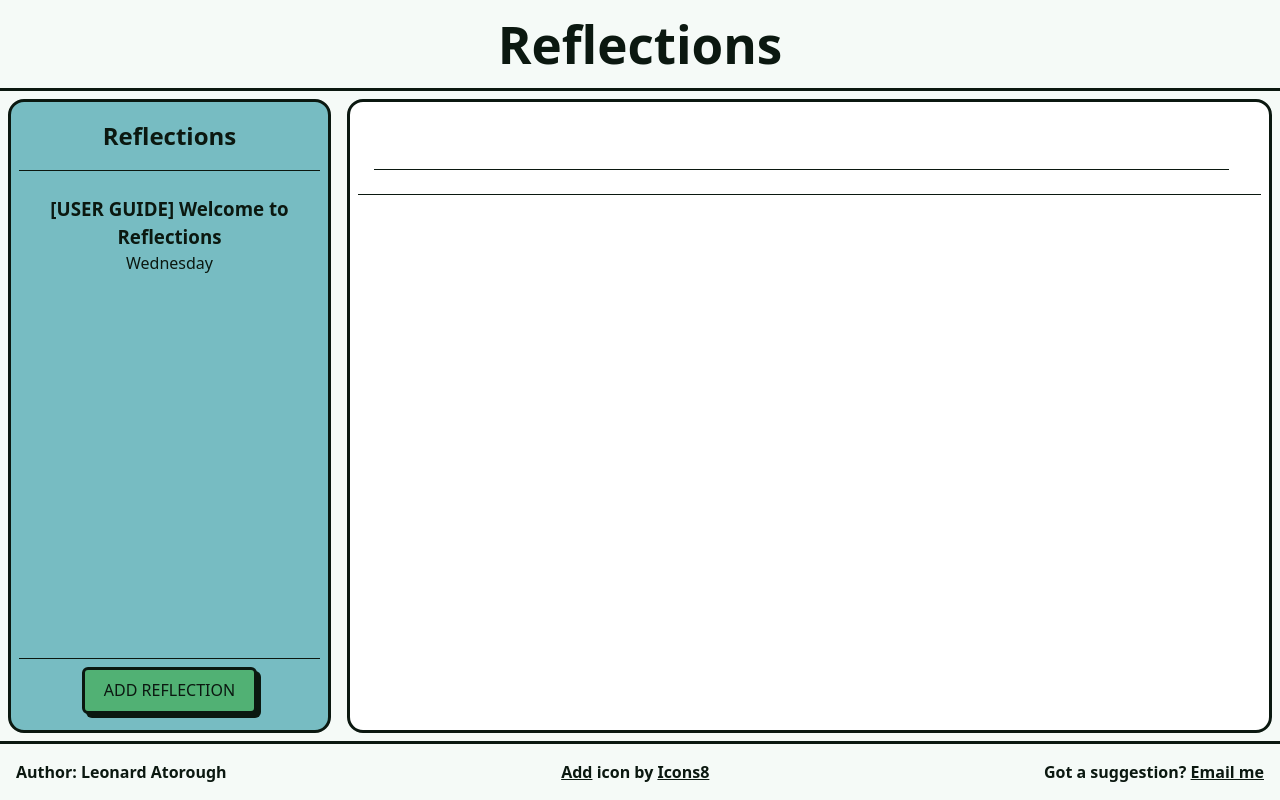
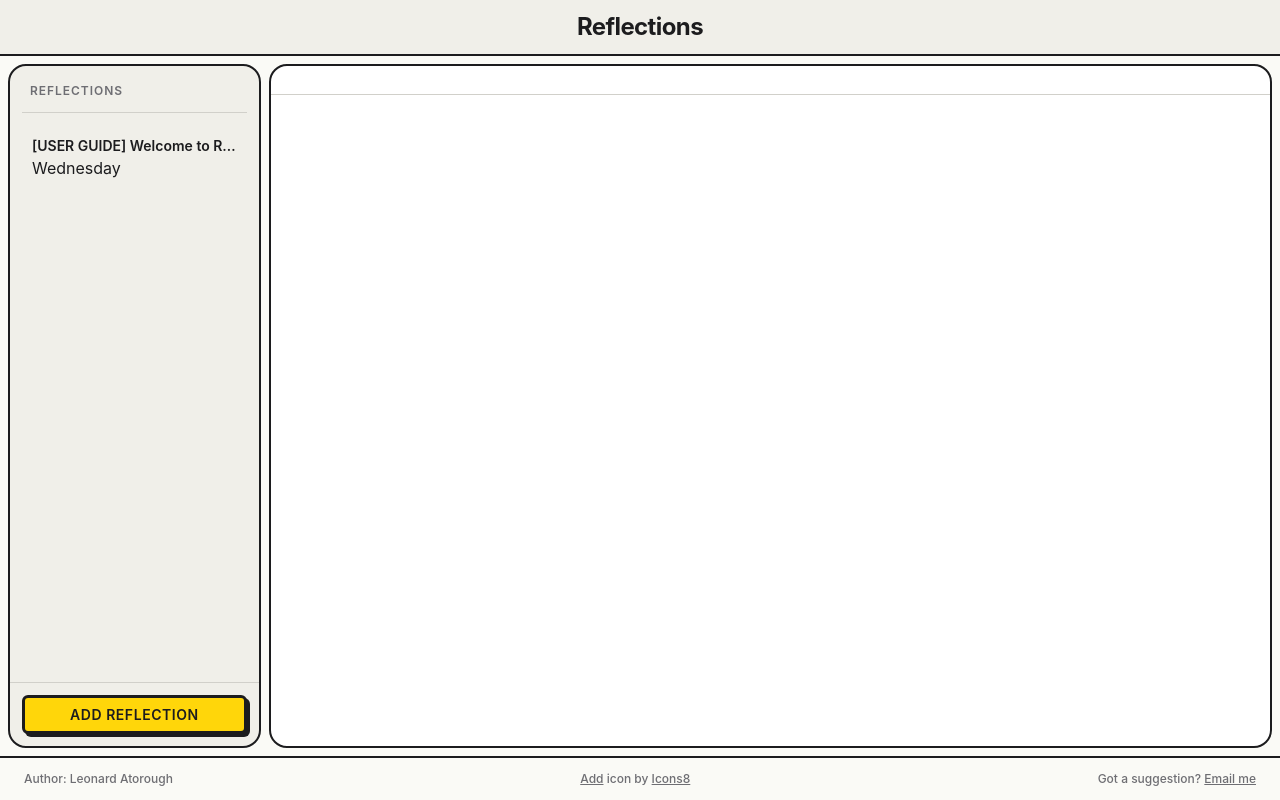
Before and after one commit to Leonard-Atorough/reflections-app, a React (Vite) app: page / in a window 1280 px wide. Built offline with nearby package versions, Linux system fonts and the light colour scheme.

Commit message:
Refactor CSS styles for improved consistency and responsiveness across components

```diff
--- a/src/App.css
+++ b/src/App.css
@@ -1,31 +1,21 @@
 #root {
-  /* max-width: 1280px; */
   width: 100%;
   height: 100%;
   margin: 0 auto;
   padding: 0;
-  text-align: center;
-  /* border: 3px solid var(--text); */
-  /* border-radius: 0.75rem; */
   display: flex;
   flex-direction: column;
-
-  @media screen and (max-width: 600px) {
-    margin: 0;
-    border-radius: 0;
-    border: 0;
-  }
 }
 
 .appBody {
-  max-width: 1280px;
   width: 100%;
-  flex: auto;
+  flex: 1;
+  min-height: 0;
   display: flex;
-  justify-content: space-between;
-  align-items: center;
+  align-items: stretch;
   box-sizing: border-box;
   position: relative;
-  padding: 0.5rem 0;
+  padding: var(--space-2);
+  gap: var(--space-2);
   margin: 0 auto;
 }
--- a/src/components/Reflection/ReflectionDetail.module.css
+++ b/src/components/Reflection/ReflectionDetail.module.css
@@ -1,43 +1,62 @@
 .reflectionHeader {
-  flex: 1;
   display: flex;
-  align-items: center;
-  padding: 0 1rem;
-  height: 100%;
-  padding-bottom: 0.5rem;
-  border-bottom: 1px solid;
-  gap: 1rem;
+  align-items: baseline;
+  gap: var(--space-4);
+  padding: var(--space-4) var(--space-6) var(--space-3);
+  border-bottom: var(--border-subtle);
+  flex-shrink: 0;
 
   @media only screen and (max-width: 600px) {
     flex-direction: column;
-    gap: 0.25rem;
-    margin-bottom: 0.5rem;
+    align-items: flex-start;
+    gap: var(--space-1);
+    padding: var(--space-3) var(--space-4);
   }
 
   > h2 {
-    height: 36px;
-    width: 100%;
-    font-size: 1.75rem;
-    font-weight: 600;
+    flex: 1;
+    font-size: var(--text-2xl);
+    font-weight: var(--weight-bold);
+    letter-spacing: -0.025em;
+    color: var(--color-text);
+    line-height: var(--leading-snug);
+    border: none;
     background: none;
-    color: var(--text);
-    margin: 1rem 0;
-    border: 0;
-    border-bottom: 1px solid var(--text);
-    text-align: left;
+    padding: 0;
+    margin: 0;
     overflow: hidden;
-    /* text-overflow: ellipsis; */
-    /* white-space: nowrap; */
+  }
+
+  > p {
+    font-size: var(--text-xs);
+    color: var(--color-text-faint);
+    white-space: nowrap;
+    flex-shrink: 0;
   }
 }
 
 .reflectionBody {
+  flex: 1;
+  min-height: 0;
   box-sizing: border-box;
-  padding: 1rem;
+  padding: var(--space-6);
   text-align: left;
+  font-size: var(--text-base);
+  line-height: var(--leading-relaxed);
+  color: var(--color-text);
   white-space: pre-wrap;
   word-break: break-word;
   overflow-y: auto;
-  width: 100%;
-  height: 100%;
+
+  @media only screen and (max-width: 600px) {
+    padding: var(--space-4);
+  }
 }
+
+.reflectionBody + div {
+  padding: var(--space-3) var(--space-6);
+  border-top: var(--border-subtle);
+  display: flex;
+  justify-content: flex-end;
+  flex-shrink: 0;
+}
--- a/src/components/Reflection/ReflectionItem.module.css
+++ b/src/components/Reflection/ReflectionItem.module.css
@@ -1,21 +1,36 @@
 .reflectionItem {
-  padding: 1rem;
-  margin: 0.5rem 0;
-  border-radius: 0.5rem;
-  transition: background 0.3s ease;
+  padding: var(--space-3) var(--space-2);
+  border-radius: var(--radius-md);
+  border: var(--border-width) solid transparent;
+  cursor: pointer;
+  transition:
+    background var(--ease-fast),
+    border-color var(--ease-fast),
+    box-shadow var(--ease-fast);
 }
 
-.reflectionItem:hover,
-.reflectionItem:focus {
-  background: var(--primary);
+.reflectionItem:hover {
+  background: var(--color-surface-hover);
 }
 
 .reflectionItem.selected {
-  background: var(--primary);
-  border: 2px solid var(--text);
+  background: var(--color-selected);
+  border-color: var(--color-border);
+  box-shadow: var(--shadow-sm);
 }
 
 .reflectionTitle {
-  padding: 0;
+  font-size: var(--text-sm);
+  font-weight: var(--weight-semibold);
+  color: var(--color-text);
   margin: 0;
+  overflow: hidden;
+  text-overflow: ellipsis;
+  white-space: nowrap;
 }
+
+.reflectionMeta {
+  font-size: var(--text-xs);
+  color: var(--color-text-faint);
+  margin-top: var(--space-1);
+}
--- a/src/components/layout/Layout.module.css
+++ b/src/components/layout/Layout.module.css
@@ -1,15 +1,18 @@
+/* ── Header ─────────────────────────────────────────────── */
 .headerSection {
-  border-radius: 0.6rem 0.6rem 0 0;
-  padding: 1rem 2rem;
-  border-bottom: 3px solid var(--text);
+  padding: var(--space-3) var(--space-6);
+  background-color: var(--color-bg-sidebar);
+  border-bottom: var(--border);
   display: flex;
   justify-content: center;
   align-items: center;
+  min-height: 56px;
+  flex-shrink: 0;
 
   > div {
     display: flex;
     align-items: center;
-    gap: 1rem;
+    gap: var(--space-3);
   }
 
   .hamburgerMenu {
@@ -18,19 +21,14 @@
 
   > .addButton {
     display: none;
-    padding: 0.25rem 0.5rem;
-  }
-
-  @media only screen and (max-width: 600px) {
-    border-radius: 0;
-    padding: 1rem 0.5rem;
-    .title {
-      font-size: 2rem;
-    }
+    padding: var(--space-2);
+    line-height: 0;
   }
 
   @media only screen and (max-width: 800px) {
     justify-content: space-between;
+    padding: var(--space-3) var(--space-4);
+
     .hamburgerMenu {
       display: flex;
     }
@@ -39,76 +37,121 @@
       display: flex;
     }
   }
-}
 
-.hamburgerMenu {
-  width: 3rem;
-  height: auto;
-  gap: 0.2rem;
-  flex-direction: column;
-  padding: 0.25rem;
-  background-color: var(--background);
+  @media only screen and (max-width: 600px) {
+    padding: var(--space-3);
 
-  > .bar {
-    height: 0.4rem;
-    border-radius: 1rem;
-    width: 100%;
-    background-color: var(--text);
+    .title {
+      font-size: var(--text-xl);
+    }
   }
 }
 
-footer {
-  border-top: 3px solid var(--text);
-  font-weight: 600;
-  font-size: 1rem;
-  display: flex;
-  gap: 1rem;
-  justify-content: space-between;
-  padding: 1rem;
+.title {
+  font-size: var(--text-2xl);
+  font-weight: var(--weight-bold);
+  letter-spacing: -0.025em;
+  color: var(--color-text);
 }
 
+/* ── Hamburger ──────────────────────────────────────────── */
+.hamburgerMenu {
+  flex-direction: column;
+  gap: var(--space-1);
+  padding: var(--space-2);
+  background-color: transparent;
+  border: var(--border-width) solid var(--color-border);
+  border-radius: var(--radius-sm);
+  box-shadow: var(--shadow-sm);
+  width: 2.5rem;
+  height: auto;
+  transition:
+    box-shadow var(--ease-fast),
+    transform var(--ease-fast);
+
+  &:hover {
+    box-shadow: none;
+    transform: translate(2px, 2px);
+  }
+
+  > .bar {
+    display: block;
+    height: 3px;
+    width: 100%;
+    border-radius: 2px;
+    background-color: var(--color-border);
+  }
+}
+
+/* ── Footer ─────────────────────────────────────────────── */
+footer {
+  border-top: var(--border);
+  font-size: var(--text-xs);
+  font-weight: var(--weight-medium);
+  color: var(--color-text-muted);
+  display: flex;
+  gap: var(--space-4);
+  justify-content: space-between;
+  align-items: center;
+  padding: var(--space-3) var(--space-6);
+  flex-shrink: 0;
+}
+
+/* ── Sidebar ─────────────────────────────────────────────── */
 .sidebar {
-  flex: 1;
+  width: 20%;
   display: flex;
   flex-direction: column;
-  align-items: center;
-  justify-content: space-between;
-  background-color: var(--accent);
-  gap: 2rem;
-  height: 100%;
-  padding: 1rem 0.5rem;
-  border: 3px solid var(--text);
-  border-radius: 1rem;
-  margin: 0.5rem;
+  background-color: var(--color-bg-sidebar);
+  border: var(--border);
+  border-radius: var(--radius-xl);
+  overflow: hidden;
 
-  div {
-    width: 100%;
-    box-sizing: border-box;
+  > div:first-child {
+    flex: 1;
+    min-height: 0;
+    overflow-y: auto;
+    padding: var(--space-4) var(--space-3);
 
-    h2 {
-      padding: 0 0 1rem 0;
-      margin: 0;
-      border-bottom: 1px solid var(--text);
-      overflow: hidden;
+    > h2 {
+      font-size: var(--text-xs);
+      font-weight: var(--weight-semibold);
+      color: var(--color-text-muted);
+      text-transform: uppercase;
+      letter-spacing: 0.08em;
+      padding: 0 var(--space-2) var(--space-3) var(--space-2);
+      border-bottom: var(--border-subtle);
+      margin-bottom: var(--space-2);
+      overflow: visible;
     }
   }
 
   > .addButton {
-    padding-top: 0.5rem;
-    border-top: 1px solid var(--text);
+    padding: var(--space-3);
+    border-top: var(--border-subtle);
+    display: flex;
+    justify-content: stretch;
+
+    > button {
+      width: 100%;
+    }
   }
 
   @media only screen and (max-width: 800px) {
     position: absolute;
+    top: 0;
     left: 0;
-    margin: 0;
+    bottom: 0;
+    z-index: 100;
+    max-width: 280px;
     width: 0;
     overflow: hidden;
-    opacity: 0.01;
-    border-radius: 0 1rem 1rem 0;
-    border: 3px solid;
-    border-left: 0;
-    transition: opacity 0.1s, width 0.1s;
+    opacity: 0;
+    border-radius: 0 var(--radius-xl) var(--radius-xl) 0;
+    border-left: none;
+    transition:
+      width var(--ease-base),
+      opacity var(--ease-base);
 
     &.active {
       width: 50vw;
@@ -123,17 +166,14 @@ footer {
   }
 }
 
+/* ── Main ────────────────────────────────────────────────── */
 main {
-  /* height: 75vh; */
-  height: 100%;
-  flex: 3;
+  flex: 1;
+  min-width: 0;
   display: flex;
   flex-direction: column;
-  place-items: stretch center;
-  box-sizing: border-box;
-  padding: 1rem 0.5rem;
-  background-color: var(--white);
-  border: 3px solid var(--text);
-  border-radius: 1rem;
-  margin: 0.5rem;
+  background-color: var(--color-surface);
+  border: var(--border);
+  border-radius: var(--radius-xl);
+  overflow: hidden;
 }
--- a/src/index.css
+++ b/src/index.css
@@ -2,13 +2,13 @@
 @import url(./styles/_button.css);
 
 :root {
-  font-family: system-ui, Avenir, Helvetica, Arial, sans-serif;
-  line-height: 1.5;
-  font-weight: 400;
+  font-family: var(--font-sans);
+  line-height: var(--leading-normal);
+  font-weight: var(--weight-normal);
 
   color-scheme: light dark;
-  color: var(--text);
-  background-color: var(--background);
+  color: var(--color-text);
+  background-color: var(--color-bg);
 
   font-synthesis: none;
   text-rendering: optimizeLegibility;
@@ -33,13 +33,12 @@
 }
 
 body {
-  line-height: 1.5;
+  line-height: var(--leading-normal);
   display: flex;
   place-items: stretch center;
   min-width: 320px;
   width: 100%;
   height: 100vh;
-  /* padding: 1rem 0; */
 }
 
 img,
@@ -59,8 +58,9 @@ li {
 }
 
 h1 {
-  font-size: 3.2em;
-  line-height: 1.1;
+  font-size: var(--text-4xl);
+  font-weight: var(--weight-bold);
+  line-height: var(--leading-tight);
 }
 
 a,
--- a/src/styles/_button.css
+++ b/src/styles/_button.css
@@ -1,24 +1,34 @@
 .btn {
-  border-radius: 0.375rem;
-  box-shadow: 4px 4px var(--text);
-  border: 3px solid var(--text);
-  padding: 0.6em 1.2em;
-  font-size: 1em;
-  font-weight: 500;
-  font-family: inherit;
-  background-color: var(--primary);
-  color: #0b1810;
+  font-family: var(--font-sans);
+  font-size: var(--text-sm);
+  font-weight: var(--weight-semibold);
+  line-height: var(--leading-tight);
+  letter-spacing: 0.04em;
+  text-transform: uppercase;
+  padding: var(--space-2) var(--space-4);
+  background-color: var(--color-accent);
+  color: var(--color-accent-text);
+  border: var(--border-width-thick) solid var(--color-border);
+  border-radius: var(--radius-sm);
+  box-shadow: var(--shadow-md);
   cursor: pointer;
-  transition: all 0.3s ease-out;
+  transition:
+    box-shadow var(--ease-fast),
+    transform var(--ease-fast);
 
   &:hover {
-    background-color: var(--secondary);
-    box-shadow: 2px 2px var(--text);
+    box-shadow: var(--shadow-sm);
+    transform: translate(2px, 2px);
   }
-  &:focus,
+
+  &:active {
+    box-shadow: none;
+    transform: translate(3px, 3px);
+  }
+
   &:focus-visible {
-    outline: 4px auto -webkit-focus-ring-color;
-    background-color: var(--secondary);
-    box-shadow: 3px 3px var(--text);
+    outline: 3px solid var(--color-accent-dark);
+    outline-offset: 2px;
+    box-shadow: var(--shadow-sm);
   }
 }
--- a/src/styles/_variables.css
+++ b/src/styles/_variables.css
@@ -1,20 +1,103 @@
 :root {
-  /* colors */
-  --text: #0b1810;
-  --background: #f5faf7;
-  --white: white;
-  --primary: #51b174;
-  --secondary: #a5d6d4;
-  --accent: #77bcc2;
+  /* ── Typography ─────────────────────────────────────────── */
+  --font-sans: -apple-system, BlinkMacSystemFont, "SF Pro Text", "Segoe UI", system-ui, sans-serif;
+  --font-mono: "SF Mono", "Fira Code", monospace;
+
+  --text-xs: 0.75rem; /*  12px */
+  --text-sm: 0.875rem; /*  14px */
+  --text-base: 1rem; /*  16px */
+  --text-lg: 1.125rem; /*  18px */
+  --text-xl: 1.25rem; /*  20px */
+  --text-2xl: 1.5rem; /*  24px */
+  --text-3xl: 1.875rem; /*  30px */
+  --text-4xl: 2.25rem; /*  36px */
+
+  --weight-normal: 400;
+  --weight-medium: 500;
+  --weight-semibold: 600;
+  --weight-bold: 700;
+
+  --leading-tight: 1.25;
+  --leading-snug: 1.375;
+  --leading-normal: 1.5;
+  --leading-relaxed: 1.625;
+
+  /* ── Spacing (4px base) ─────────────────────────────────── */
+  --space-1: 0.25rem; /*  4px */
+  --space-2: 0.5rem; /*  8px */
+  --space-3: 0.75rem; /* 12px */
+  --space-4: 1rem; /* 16px */
+  --space-5: 1.25rem; /* 20px */
+  --space-6: 1.5rem; /* 24px */
+  --space-8: 2rem; /* 32px */
+  --space-10: 2.5rem; /* 40px */
+  --space-12: 3rem; /* 48px */
+
+  /* ── Border ─────────────────────────────────────────────── */
+  --border-width: 2px;
+  --border-width-thick: 3px;
+  --border: var(--border-width) solid var(--color-border);
+  --border-subtle: 1px solid var(--color-border-subtle);
+
+  --radius-sm: 0.375rem; /*  6px */
+  --radius-md: 0.625rem; /* 10px */
+  --radius-lg: 0.875rem; /* 14px */
+  --radius-xl: 1.125rem; /* 18px */
+
+  /* ── Shadows (neo-brutalist hard offset) ────────────────── */
+  --shadow-sm: 2px 2px 0 var(--color-border);
+  --shadow-md: 3px 3px 0 var(--color-border);
+  --shadow-lg: 4px 4px 0 var(--color-border);
+
+  /* ── Transitions ────────────────────────────────────────── */
+  --ease-fast: 0.1s ease-out;
+  --ease-base: 0.2s ease-out;
+  --ease-slow: 0.3s ease-out;
+
+  /* ── Colors — Light ─────────────────────────────────────── */
+  --color-bg: #fafaf6; /* Apple Notes warm paper */
+  --color-bg-sidebar: #f0efe9; /* sidebar panel warm gray */
+  --color-surface: #ffffff; /* main content pane */
+  --color-surface-hover: #fffbe8; /* warm yellow tint on hover */
+
+  --color-text: #1c1c1e; /* Apple near-black */
+  --color-text-muted: #6e6e73; /* secondary label */
+  --color-text-faint: #aeaeb2; /* tertiary label */
+
+  --color-border: #1c1c1e; /* neo-brut: ink-weight border */
+  --color-border-subtle: #d1d0ca; /* internal dividers */
+
+  --color-accent: #ffd60a; /* Apple Notes yellow */
+  --color-accent-dark: #e6bf00; /* pressed / active accent */
+  --color-accent-text: #1c1c1e; /* text on accent backgrounds */
+
+  --color-selected: #fff0b3; /* pale yellow selected item bg */
+
+  --color-danger: #ff3b30; /* Apple red */
+  --color-success: #34c759; /* Apple green */
 }
 
 @media (prefers-color-scheme: dark) {
   :root {
-    --text: #e7f4ec;
-    --background: #050a07;
-    --white: #050a07;
-    --primary: #4dac6f;
-    --secondary: #2a5b5a;
-    --accent: #3e8389;
+    --color-bg: #1c1c1e;
+    --color-bg-sidebar: #2c2c2e;
+    --color-surface: #3a3a3c;
+    --color-surface-hover: #3d3a1a;
+
+    --color-text: #f5f5f0;
+    --color-text-muted: #aeaeb2;
+    --color-text-faint: #6e6e73;
+
+    --color-border: #f5f5f0;
+    --color-border-subtle: #48484a;
+
+    --color-accent: #ffd60a;
+    --color-accent-dark: #e6bf00;
+    --color-accent-text: #1c1c1e;
+
+    --color-selected: #3d3a1a;
+
+    --color-danger: #ff453a;
+    --color-success: #32d74b;
   }
 }
```
Also changed, not shown: src/components/Reflection/ReflectionForm.module.css (+49 -25 lines).
